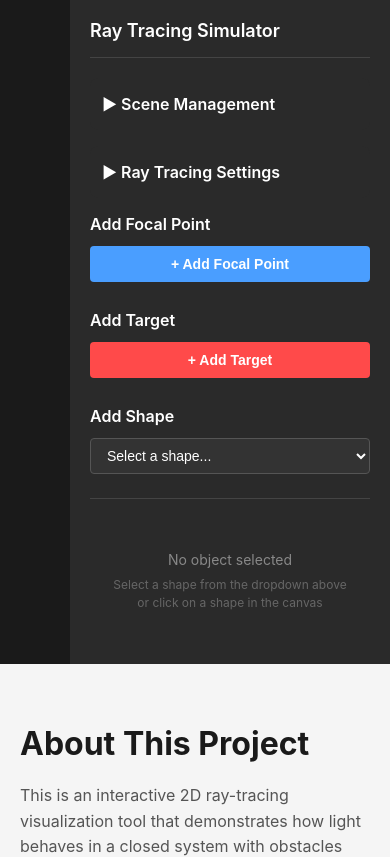
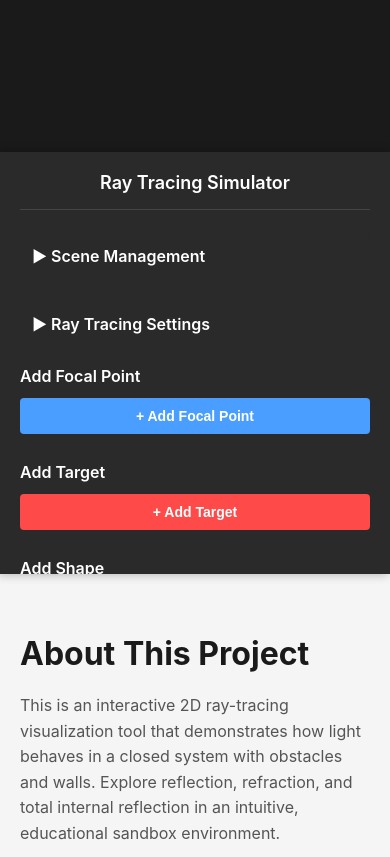
Before and after one commit to bean217/csci-716-project, a Vue app: page / in a window 390 px wide. Shown: the top 857 px of the page. Built offline with nearby package versions, Linux system fonts and the light colour scheme.

Commit message:
fixed UI panel issues

```diff
--- a/src/App.vue
+++ b/src/App.vue
@@ -34,11 +34,11 @@
 </template>
 
 <script setup>
-import CanvasContainer from './components/canvas/CanvasContainer.vue';
-import SceneIOPanel from './components/panels/SceneIOPanel.vue';
-import SimulationControlPanel from './components/panels/SimulationControlPanel.vue';
-import ToolPalette from './components/panels/ToolPalette.vue';
-import PropertyPanel from './components/panels/PropertyPanel.vue';
+import CanvasContainer from './components/canvas/CanvasContainer.vue'
+import SceneIOPanel from './components/panels/SceneIOPanel.vue'
+import SimulationControlPanel from './components/panels/SimulationControlPanel.vue'
+import ToolPalette from './components/panels/ToolPalette.vue'
+import PropertyPanel from './components/panels/PropertyPanel.vue'
 </script>
 
 <style scoped>
@@ -52,20 +52,34 @@
 #app-container {
   display: flex;
   width: 100%;
-  aspect-ratio: 16 / 9;
-  max-height: 90vh;
+  height: 70vh;
+  min-height: 500px;
+  max-height: 900px;
   background: #1a1a1a;
+  position: relative;
+}
+
+#app-container > :first-child {
+  flex: 1;
+  min-width: 0;
+  position: relative;
 }
 
 #ui-panel {
   width: 320px;
+  min-width: 320px;
+  max-width: 400px;
   background: #2a2a2a;
   color: #ffffff;
   padding: 20px;
   box-shadow: -2px 0 10px rgba(0, 0, 0, 0.3);
   overflow-y: auto;
+  overflow-x: hidden;
   display: flex;
   flex-direction: column;
+  position: relative;
+  z-index: 1000;
+  max-height: 100%;
 }
 
 #ui-panel h2 {
@@ -74,12 +88,33 @@
   font-weight: 600;
   padding-bottom: 16px;
   border-bottom: 1px solid #444;
+  text-align: center;
+  flex-shrink: 0;
+}
+
+/* Ensure all panels can be scrolled to */
+#ui-panel > * {
+  flex-shrink: 0;
+}
+
+/* Override PropertyPanel's max-height to allow proper scrolling */
+#ui-panel :deep(.property-panel) {
+  max-height: none !important;
+  overflow-y: visible !important;
+}
+
+/* Prevent other panels from shrinking */
+#ui-panel :deep(.scene-io-panel),
+#ui-panel :deep(.simulation-control-panel),
+#ui-panel :deep(.tool-palette) {
+  flex-shrink: 0;
 }
 
 #project-info {
   flex: 1;
   background: #f5f5f5;
   padding: 60px 20px;
+  min-height: 300px;
 }
 
 .info-content {
@@ -128,4 +163,33 @@
   color: #4a9eff;
   font-weight: bold;
 }
+
+@media (max-width: 1024px) {
+  #app-container {
+    height: 60vh;
+  }
+
+  #ui-panel {
+    width: 280px;
+    min-width: 280px;
+  }
+}
+
+@media (max-width: 768px) {
+  #app-container {
+    flex-direction: column;
+    height: auto;
+    min-height: 400px;
+  }
+
+  #app-container > :first-child {
+    height: 400px;
+  }
+
+  #ui-panel {
+    width: 100%;
+    max-width: none;
+    max-height: 50vh;
+  }
+}
 </style>
--- a/src/pixi/core/PixiApp.js
+++ b/src/pixi/core/PixiApp.js
@@ -1,3 +1,10 @@
+/**
+ * file: src/pixi/PixiApp.js
+ * desc: Main PixiJS application with responsive resizing
+ * auth: Benjamin Piro (brp8396@rit.edu)
+ * date: 22 October 2025
+ */
+
 import * as PIXI from 'pixi.js'
 import GeometryRenderer from '@/pixi/renderers/GeometryRenderer.js';
 import RayRenderer from '@/pixi/renderers/RayRenderer.js';
@@ -9,9 +16,15 @@
         this.app = null;
         this.sceneStore = sceneStore;
         this.simulationStore = simulationStore;
+
+        // Renderers
         this.geometryRenderer = null;
         this.rayRenderer = null;
         this.interactionManager = null;
+
+        // Resize handling
+        this.resizeObserver = null;
+        this.resizeTimeout = null;
     }
 
     async init(container) {
@@ -31,36 +44,152 @@
         container.appendChild(this.app.canvas)
 
         // Handle window resize
-        this.handleResize = this.handleResize.bind(this)
-        window.addEventListener('resize', this.handleResize)
+        // this.handleResize = this.handleResize.bind(this)
+        // window.addEventListener('resize', this.handleResize)
 
-        // Initialize geometry renderer if store is provided
-        if (this.sceneStore) {
+        // Initialize renderers if stores are provided
+        if (this.sceneStore && this.simulationStore) {
             // Geometry renderer (top layer)
             this.geometryRenderer = new GeometryRenderer(this.app, this.sceneStore);
-
-            // Ray renderer first (bottom layer)
-            if (this.simulationStore) {
-                this.rayRenderer = new RayRenderer(this.app, this.sceneStore, this.simulationStore);
-            }
-
+            // Ray renderer(bottom layer)
+            this.rayRenderer = new RayRenderer(this.app, this.sceneStore, this.simulationStore);
             // Interaction manager
             this.interactionManager = new InteractionManager(this.app, this.sceneStore);
         }
+
+        // // Initialize geometry renderer if store is provided
+        // if (this.sceneStore) {
+        //     // Geometry renderer (top layer)
+        //     this.geometryRenderer = new GeometryRenderer(this.app, this.sceneStore);
+        //
+        //     // Ray renderer first (bottom layer)
+        //     if (this.simulationStore) {
+        //         this.rayRenderer = new RayRenderer(this.app, this.sceneStore, this.simulationStore);
+        //     }
+        //
+        //     // Interaction manager
+        //     this.interactionManager = new InteractionManager(this.app, this.sceneStore);
+        // }
+
+        // Setup resize handling
+        this.setupResizeHandling();
     }
 
-    handleResize() {
-        if (this.container && this.app) {
-            this.app.renderer.resize(
-                this.container.clientWidth,
-                this.container.clientHeight
-            );
+    /**
+     * Setup responsive resize handling using Resize observer
+     */
+    setupResizeHandling() {
+        // Use ResizeObserver for better performance than window resize
+        this.resizeObserver = new ResizeObserver(entries => {
+            // Debounce resize to avoid too many updates
+            clearTimeout(this.resizeTimeout);
+            this.resizeTimeout = setTimeout(() => {
+                for (const entry of entries) {
+                    const { width, height } = entry.contentRect;
+                    this.handleResize(width, height);
+                }
+            }, 100);    // 100ms debounce
+        });
+
+        this.resizeObserver.observe(this.container);
+
+        // Also listen to window resize as fallback
+        this.boundHandleWindowResize = this.handleWindowResize.bind(this);
+        window.addEventListener('resize', this.boundHandleWindowResize);
+    }
+
+    /**
+     * Handle window resize event (fallback)
+     */
+    handleWindowResize() {
+        clearTimeout(this.resizeTimeout);
+        this.resizeTimeout = setTimeout(() => {
+            const width = this.container.clientWidth;
+            const height = this.container.clientHeight;
+            this.handleResize(width, height);
+        }, 100);    // 100ms debounce
+    }
+
+    // handleResize() {
+    //     if (this.container && this.app) {
+    //         this.app.renderer.resize(
+    //             this.container.clientWidth,
+    //             this.container.clientHeight
+    //         );
+    //     }
+    // }
+
+    /**
+     * Handle resize of the canvas
+     * @param {number} width - New width
+     * @param {number} height - New height
+     */
+    handleResize(width, height) {
+        if (!this.app || width <= 0 || height <= 0) return;
+
+        console.log(`Resizing canvas to ${width}x${height}`);
+
+        // Resize the renderer
+        this.app.renderer.resize(width, height);
+
+        // Update ray tracer canvas boundaries
+        if (this.rayRenderer && this.rayRenderer.rayTracer) {
+            this.rayRenderer.rayTracer.settings.canvasWidth = width;
+            this.rayRenderer.rayTracer.settings.canvasHeight = height;
+
+            // Re-render rays with new boundaries
+            if (this.simulationStore.showRays) {
+                this.rayRenderer.render();
+            }
+        }
+
+        // Re-render geometry
+        if (this.geometryRenderer) {
+            this.geometryRenderer.renderAll();
         }
     }
 
+    // destroy() {
+    //     window.removeEventListener('resize', this.handleResize);
+    //
+    //     if (this.interactionManager) {
+    //         this.interactionManager.destroy();
+    //     }
+    //
+    //     if (this.rayRenderer) {
+    //         this.rayRenderer.destroy();
+    //     }
+    //
+    //     if (this.geometryRenderer) {
+    //         this.geometryRenderer.destroy();
+    //     }
+    //
+    //     if (this.app) {
+    //         this.app.destroy(true, { children: true, texture: true });
+    //     }
+    // }
+
+    /**
+     * Destroy the application and clean up
+     */
     destroy() {
-        window.removeEventListener('resize', this.handleResize);
+        // Clear resize timeout
+        if (this.resizeTimeout) {
+            clearTimeout(this.resizeTimeout);
+        }
 
+        // Disconnect resize observer
+        if (this.resizeObserver) {
+            this.resizeObserver.disconnect();
+            this.resizeObserver = null;
+        }
+
+        // Remove window resize listener
+        if (this.boundHandleWindowResize) {
+            window.removeEventListener('resize', this.boundHandleWindowResize);
+        }
+
+        // Destroy managers and renderers
         if (this.interactionManager) {
             this.interactionManager.destroy();
         }
@@ -73,6 +202,7 @@
             this.geometryRenderer.destroy();
         }
 
+        // Destroy PixiJS app
         if (this.app) {
             this.app.destroy(true, { children: true, texture: true });
         }
```
